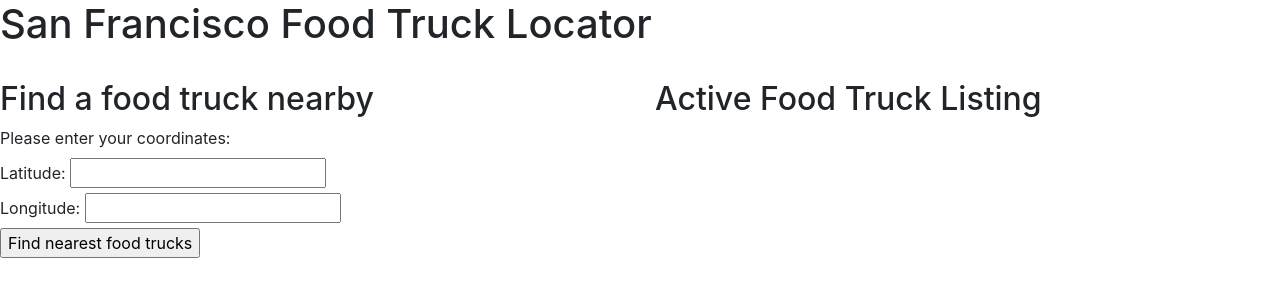
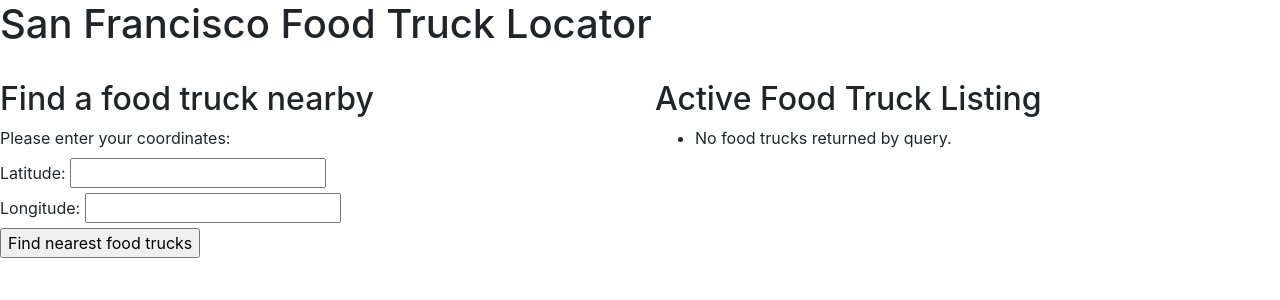
Before and after one commit to PurpleBriar/SF-FoodTruck-Django, a Django app: page / in a window 1280 px wide. Shown: the top 300 px of the page. Run offline with Django 3.2, Linux system fonts and the light colour scheme; data that the repository does not hold is empty; some libraries are stand-ins or nearby versions.

Commit message:
minor updates

```diff
--- a/food_truck_locator/locatorApp/templates/locatorApp/index.html
+++ b/food_truck_locator/locatorApp/templates/locatorApp/index.html
@@ -73,6 +73,10 @@
                         <li>
                             {{ food_truck }}
                         </li>
+                    {% empty %}
+                        <li>
+                            No food trucks returned by query.
+                        </li>
                     {% endfor %}
                 </ul>
             </div>
--- a/food_truck_locator/locatorApp/views.py
+++ b/food_truck_locator/locatorApp/views.py
@@ -28,6 +28,9 @@
 
     truck_mapping = {}
     all_trucks = FoodTruckInfo.objects.all()
+
+    if n > len(all_trucks):
+        n == len(all_trucks)
 
     for truck in all_trucks:
         x_squared = pow(truck.longitude - longi,2)
```
